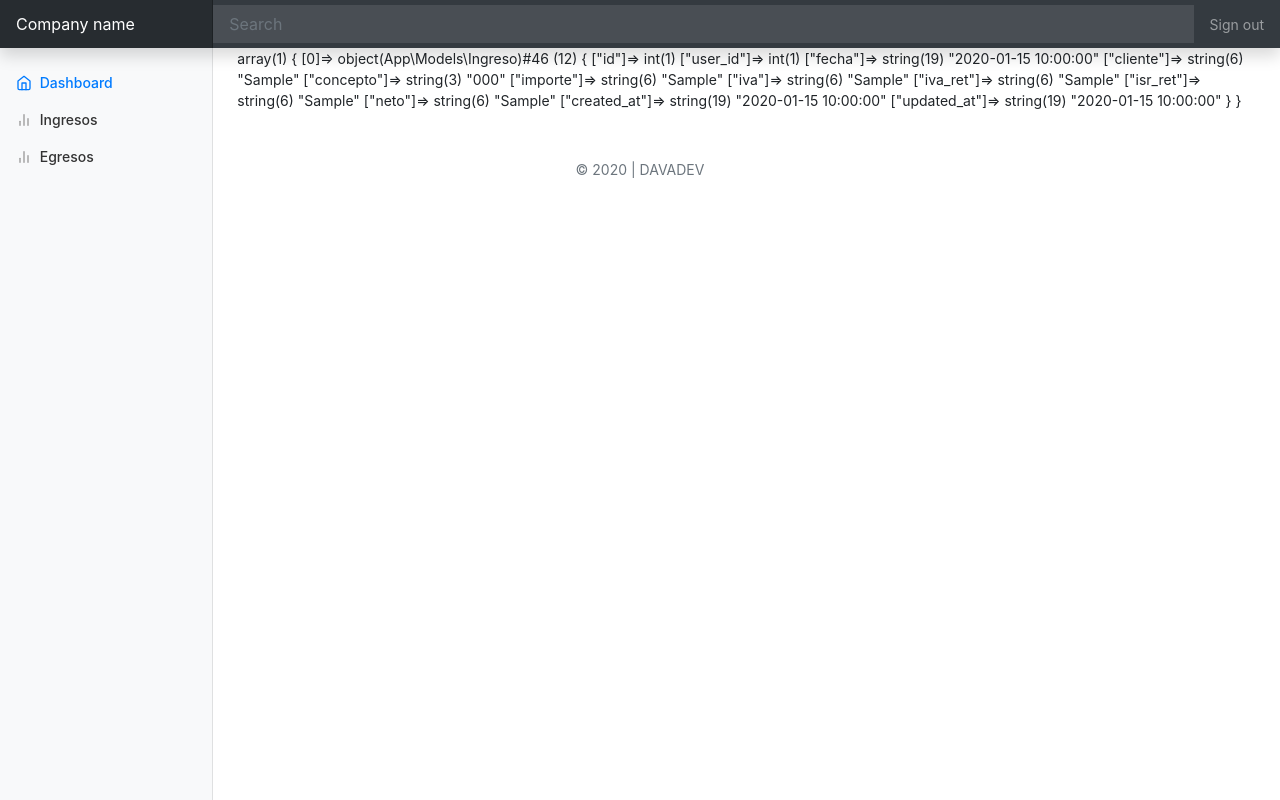
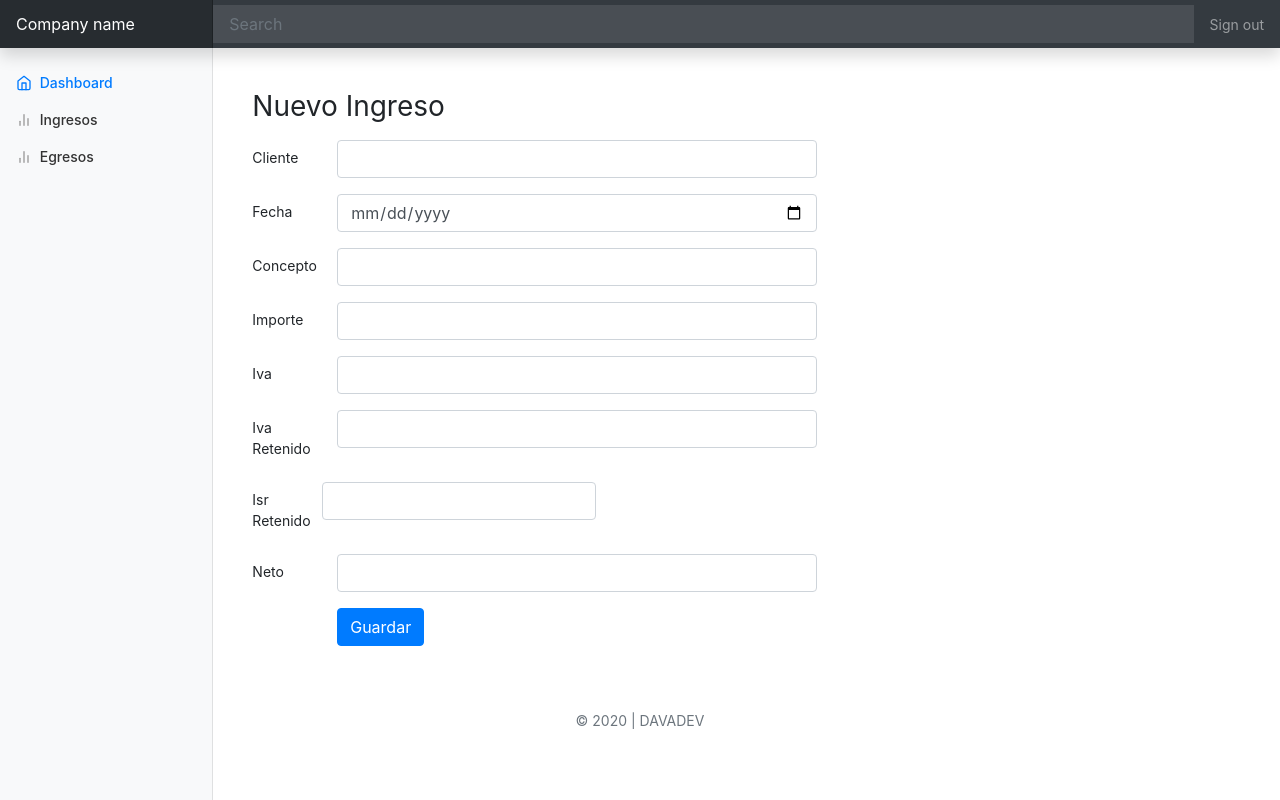
Before and after one commit to DanielVera987/minicontable, a PHP site: page /master_fullstack/ingresos/show/1 in a window 1280 px wide. Run offline with PHP 8.4, Linux system fonts and the light colour scheme; the visitor is signed in with stand-in values (Sample User, id 1); tables that the repository leaves empty or names only in its code hold one stand-in row (values such as "Sample post"); some libraries are stand-ins or nearby versions.

Commit message:
crud formulario ingresos

```diff
--- a/app/Controllers/IngresosController.php
+++ b/app/Controllers/IngresosController.php
@@ -3,12 +3,15 @@ namespace App\Controllers;
 
 use App\Models\Ingreso,
     App\Service\IngresosService,
-    Helpers\Validator;
+    Helpers\Validator,
+    Helpers\Controllers;
+use Exception;
 
-class IngresosController
+class IngresosController extends Controllers
 {
   public static function index()
   {
+    self::auth();
     $ingresos = new IngresosService();
     $ingresos = $ingresos->all();
     require_once 'view/ingresos/index.php';
@@ -16,14 +19,16 @@ class IngresosController
 
   public static function create()
   {
+    self::auth();
     require_once 'view/ingresos/create.php';
   }
 
   public static function created()
   {
+    try {
+      self::auth();
       $newIngreso = new Ingreso();
-    $newIngreso->id = (isset($_POST['id'])) ? $_POST['id'] : false ;
-    $newIngreso->user_id = (isset($_POST['user_id'])) ? $_POST['user_id'] : false ;
+      $newIngreso->user_id = (isset($_SESSION['id'])) ? $_SESSION['id'] : false ;
       $newIngreso->fecha = (isset($_POST['fecha'])) ? $_POST['fecha'] : false ;
       $newIngreso->cliente = (isset($_POST['cliente'])) ? $_POST['cliente'] : false ;
       $newIngreso->concepto = (isset($_POST['concepto'])) ? $_POST['concepto'] : false ;
@@ -35,30 +40,46 @@ class IngresosController
 
       $validator = Validator::ValidatorIngresoCreate($newIngreso);
 
-    if($validator != 'exito') var_dump($validator);
+      if($validator != 'exito'){
+        $_SESSION['error'] = $validator;
+        throw new Exception($validator);
+      }
 
       $crearIngreso = new IngresosService;
-    $crearIngreso->create($newIngreso);
+      $respuesta = $crearIngreso->create($newIngreso);
 
-    if($crearIngreso != 1) var_dump($crearIngreso);
+      if(!is_numeric($respuesta)){
+        $_SESSION['error'] = $respuesta;
+        throw new Exception($respuesta);
+      }else{
+        $_SESSION['success'] = "Ingreso Creado";
+      }
+
+    } catch (Exception $th) {
+      //throw $th;
+    }
+
+    header('Location:' . __URL__ . 'ingresos/create');
+  }
+
+  public static function show()
+  {
+    self::auth();
+    $id = (isset($_GET['id'])) ? $_GET['id'] : 'fail' ;
+    if(!is_numeric($id)) {
+      header('Location: '. __URL__ . 'error');
+      exit;
+    }
+
+    $getById = new IngresosService;
+    $ingreso = $getById->getId($id);
 
     require_once 'view/ingresos/create.php';
   }
 
-  public static function show()
-  {
-    $id = (isset($_GET['id'])) ? $_GET['id'] : 'fail' ;
-    if(!is_numeric($id)) header('Location: '. __URL__ . 'error');
-
-    $getById = new IngresosService;
-    $ingreso = $getById->getId($id);
-
-    var_dump($ingreso);
-    //require_once 'view/ingresos/show.php';
-  }
-
   public static function update()
   {
+    self::auth();
     $newIngreso = new Ingreso();
     $newIngreso->id = (isset($_POST['id'])) ? $_POST['id'] : false ;
     $newIngreso->user_id = (isset($_POST['user_id'])) ? $_POST['user_id'] : false ;
@@ -85,6 +106,7 @@ class IngresosController
 
   public static function destroy()
   {
+    self::auth();
     $id = (isset($_GET['id'])) ? $_GET['id'] : 'fail' ;
     if(!is_numeric($id)) header('Location: '. __URL__ . 'error');
 
--- a/app/Controllers/UserController.php
+++ b/app/Controllers/UserController.php
@@ -90,5 +90,4 @@ class UserController extends Controllers{
     }
   }
 
-
 }
--- a/app/Service/IngresosService.php
+++ b/app/Service/IngresosService.php
@@ -43,15 +43,13 @@ class IngresosService
 
   public function create(Ingreso $model) : int
   {
-    $result = [];
-
     try {
       if(empty($model)) throw new PDOException("Verifique que sea de tipo Egreso");
       $sql = $this->_db->prepare('INSERT INTO ingresos (user_id, fecha, cliente, concepto, importe, iva, iva_ret, isr_ret, neto,created_at, updated_at) VALUES (:user_id, :fecha, :cliente, :concepto, :importe, :iva, :iva_ret, :isr_ret, :neto, :created_at, :update_at)');
 
       $sql->execute([
-        'user_id' => '1',
-        'fecha' => date('Y-m-d'),
+        'user_id' => $model->user_id,
+        'fecha' => $model->fecha,
         'cliente' => $model->cliente,
         'concepto' => $model->concepto,
         'importe' => $model->importe,
@@ -59,11 +57,13 @@ class IngresosService
         'iva_ret' => $model->iva_ret,
         'isr_ret' => $model->isr_ret,
         'neto' => $model->neto,
-        'created_at' => date('Y-m-d'),
-        'update_at' => date('Y-m-d')
+        'created_at' => $model->fecha,
+        'update_at' => $model->fecha
       ]);
 
-      return 1;
+      $id = $this->_db->lastInsertId();
+
+      return $id;
     } catch (PDOException $error) {
       return $error->getMessage();
     }
@@ -71,14 +71,13 @@ class IngresosService
 
   public function getId(int $id) : Array
   {
-    $result = [];
-
     try {
       if(!$id || $id < 0) throw new PDOException("El valor no es de tipo Integer");
       $sql = $this->_db->prepare('SELECT * FROM ingresos WHERE id = :id');
 
       $sql->execute(['id' => $id]);
-      $result = $sql->fetchAll(PDO::FETCH_CLASS, '\\App\\Models\\Ingreso');
+      $obj = $sql->fetchAll(PDO::FETCH_CLASS, '\\App\\Models\\Ingreso');
+      $result = json_decode(json_encode($obj), true);
 
       if(count($result) == 0){
         $result = [
--- a/app/Service/UserService.php
+++ b/app/Service/UserService.php
@@ -53,7 +53,7 @@ class UserService
         "updated_at" => date('Y-m-d')
       ]);
 
-      $id = $this->_bd->lastInsertId();;
+      $id = $this->_bd->lastInsertId();
 
       return $id;
     } catch (PDOException $th) {
--- a/view/ingresos/create.php
+++ b/view/ingresos/create.php
@@ -1,6 +1,6 @@
 <br><br>
 <div class="container">
-  <form action="<?= __URL__ ?>user/posRegister" method="POST">
+  <form action="<?= __URL__ ?>ingresos/created" method="POST">
         <h1 class="h3 mb-3 font-weight-normal">Nuevo Ingreso</h1>
 
         <?php if(isset($_SESSION['error'])): ?>
@@ -10,59 +10,66 @@
           </div>
         <?php endif; ?>
 
+        <?php if(isset($_SESSION['success'])): ?>
+          <div class="alert alert-success" role="alert">
+            <strong><?= $_SESSION['success'] ?></strong>
+            <?php unset($_SESSION['success']); ?>
+          </div>
+        <?php endif; ?>
+
         <div class="form-group row">
-          <label for="inputName" class="col-md-1 col-form-label">Cliente</label>
+          <label for="cliente" class="col-md-1 col-form-label">Cliente</label>
           <div class="col-md-6">
-            <input type="text" class="form-control" name="inputName" id="inputName" placeholder="">
+            <input type="text" class="form-control" name="cliente" id="cliente" placeholder="">
           </div>
         </div>
 
         <div class="form-group row">
-          <label for="inputName" class="col-md-1 col-form-label">Fecha</label>
+          <label for="fecha" class="col-md-1 col-form-label">Fecha</label>
           <div class="col-md-6">
-            <input type="text" class="form-control" name="inputName" id="inputName" placeholder="">
+            <input type="date" class="form-control" value="<?= (isset($ingreso['fecha'])) ? $ingreso['fecha'] : ''; ?>" name="fecha" id="fecha" placeholder="">
           </div>
         </div>
 
         <div class="form-group row">
-          <label for="inputName" class="col-md-1 col-form-label">Concepto</label>
+          <label for="concepto" class="col-md-1 col-form-label">Concepto</label>
           <div class="col-md-6">
-            <input type="text" class="form-control" name="inputName" id="inputName" placeholder="">
+            <input type="text" class="form-control" name="concepto" id="concepto" placeholder="">
           </div>
         </div>
 
         <div class="form-group row">
-          <label for="inputName" class="col-md-1 col-form-label">Importe</label>
+          <label for="importe" class="col-md-1 col-form-label">Importe</label>
           <div class="col-md-6">
-            <input type="text" class="form-control" name="inputName" id="inputName" placeholder="">
+            <input type="text" class="form-control" name="importe" id="importe" placeholder="">
           </div>
         </div>
 
         <div class="form-group row">
-          <label for="inputName" class="col-md-1 col-form-label">Iva</label>
+          <label for="iva" class="col-md-1 col-form-label">Iva</label>
           <div class="col-md-6">
-            <input type="text" class="form-control" name="inputName" id="inputName" placeholder="">
+            <input type="text" class="form-control" name="iva" id="iva" placeholder="">
           </div>
         </div>
 
         <div class="form-group row">
-          <label for="inputName" class="col-md-1 col-form-label">Iva Retenido</label>
+          <label for="iva_ret" class="col-md-1 col-form-label">Iva Retenido</label>
           <div class="col-md-6">
-            <input type="text" class="form-control" name="inputName" id="inputName" placeholder="">
+            <input type="text" class="form-control" name="iva_ret" id="iva_ret" placeholder="">
           </div>
         </div>
 
         <div class="form-group row">
-          <label for="inputName" class="col-md-1 col-form-label">Isr Retenido</label>
-          <div class="col-md-6">
-            <input type="text" class="form-control" name="inputName" id="inputName" placeholder="">
+          <label for="isr_ret" class="col-md-1 col-form-label">Isr Retenido</label>
+          <div class="col-mdisr_ret-6">
+            <input type="text" class="form-control" name="isr_ret" id="isr_ret" placeholder="">
           </div>
         </div>
 
         <div class="form-group row">
-          <label for="inputName" class="col-md-1 col-form-label">Neto</label>
+          <label for="neto" class="col-md-1 col-form-label">Neto</label>
           <div class="col-md-6">
-            <input type="text" class="form-control" name="inputName" id="inputName" placeholder="">
+            <input type="text" class="form-control" name="neto" id="neto" placeholder="">
           </div>
         </div>
 
--- a/view/ingresos/index.php
+++ b/view/ingresos/index.php
@@ -33,7 +33,7 @@
                 <td><?= $ingreso['concepto'] ?></td>
                 <td><?= $ingreso['importe'] ?></td>
                 <td>
-                  <a href="<?= __URL__ ?>ingresos/update/<?= $ingreso['id'] ?>" type="button" class="btn btn-sm btn-warning">Editar</a>
+                  <a href="<?= __URL__ ?>ingresos/show/<?= $ingreso['id'] ?>" type="button" class="btn btn-sm btn-warning">Editar</a>
                   <a href="<?= __URL__ ?>ingresos/destroy/<?= $ingreso['id'] ?>" type="button" class="btn btn-sm btn-danger">Eliminar</a>
                 </td>
               </tr>
```
Also changed, not shown: Helpers/Validator.php (+4 -5 lines). Lines whose indentation alone changed are shown as unchanged.
